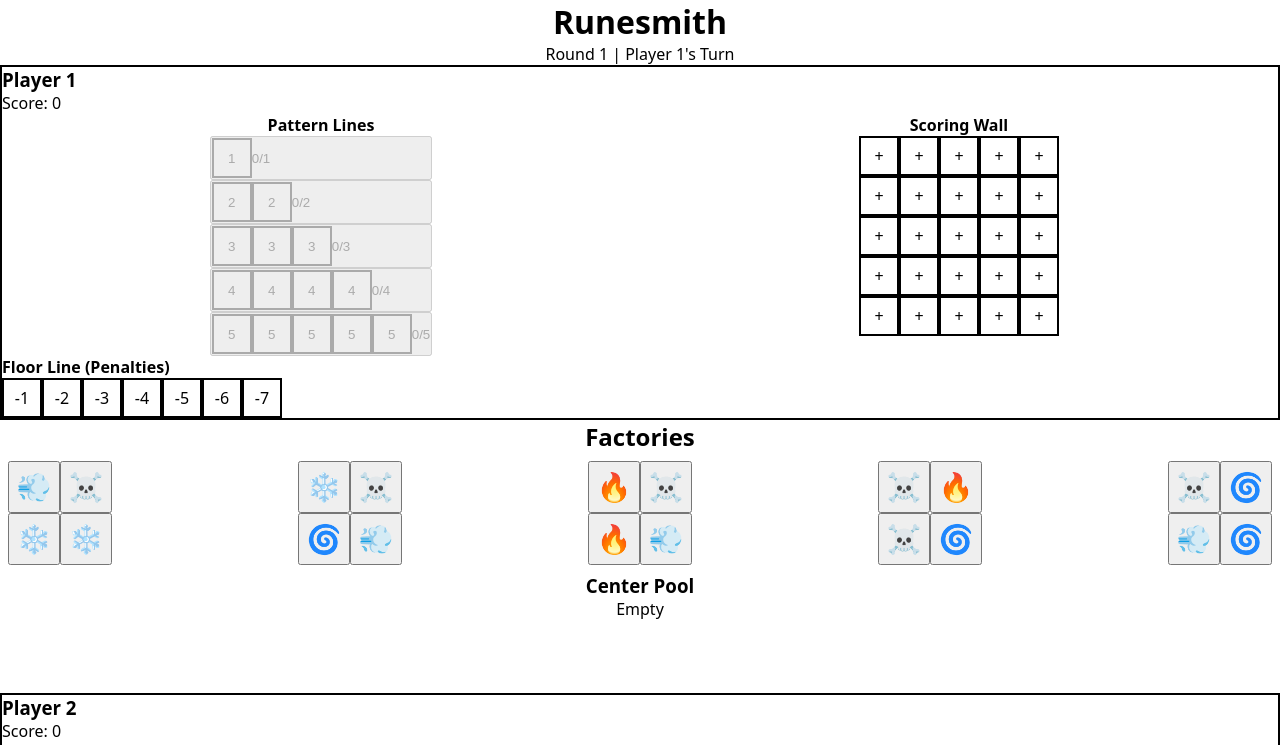
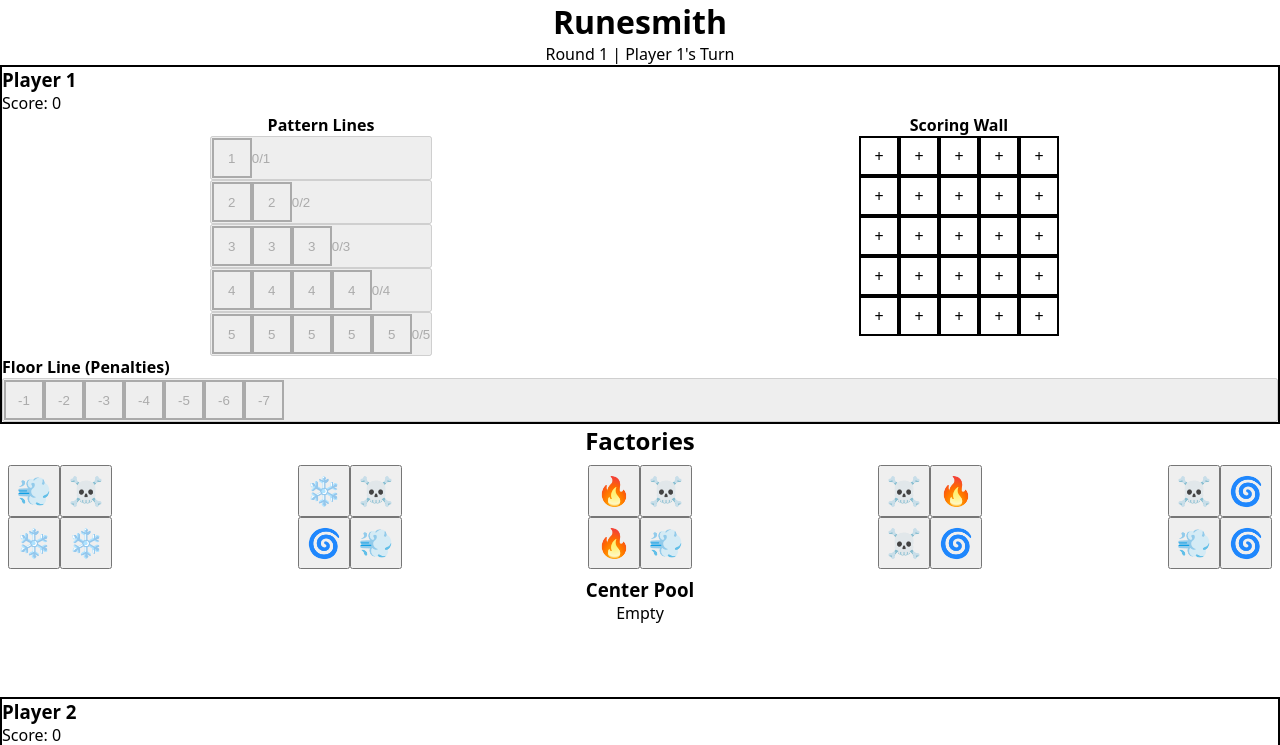
Before and after one commit to vlad92z/necromancer-web, a React (Vite) app: page / in a window 1280 px wide. Shown: the top 745 px of the page. Built offline with nearby package versions, Linux system fonts and the light colour scheme.

Commit message:
Add ability to place runes in floor line
Introduces a new action and UI for players to discard selected runes to the floor line, incurring penalties. Updates GameBoard, PlayerBoard, useGameActions, and gameStore to support this feature and handle round transitions if all pools are empty.

```diff
--- a/src/features/gameplay/components/GameBoard.tsx
+++ b/src/features/gameplay/components/GameBoard.tsx
@@ -14,7 +14,7 @@ interface GameBoardProps {
 
 export function GameBoard({ gameState }: GameBoardProps) {
   const { players, factories, centerPool, currentPlayerIndex, selectedRunes, turnPhase } = gameState;
-  const { draftRune, draftFromCenter, placeRunes } = useGameActions();
+  const { draftRune, draftFromCenter, placeRunes, placeRunesInFloor } = useGameActions();
 
   const isDraftPhase = turnPhase === 'draft';
   const hasSelectedRunes = selectedRunes.length > 0;
@@ -37,6 +37,7 @@ export function GameBoard({ gameState }: GameBoardProps) {
             player={players[0]}
             isActive={currentPlayerIndex === 0}
             onPlaceRunes={currentPlayerIndex === 0 ? placeRunes : undefined}
+            onPlaceRunesInFloor={currentPlayerIndex === 0 ? placeRunesInFloor : undefined}
             selectedRuneType={currentPlayerIndex === 0 ? selectedRuneType : null}
             canPlace={currentPlayerIndex === 0 && hasSelectedRunes}
           />
@@ -129,6 +130,7 @@ export function GameBoard({ gameState }: GameBoardProps) {
             player={players[1]}
             isActive={currentPlayerIndex === 1}
             onPlaceRunes={currentPlayerIndex === 1 ? placeRunes : undefined}
+            onPlaceRunesInFloor={currentPlayerIndex === 1 ? placeRunesInFloor : undefined}
             selectedRuneType={currentPlayerIndex === 1 ? selectedRuneType : null}
             canPlace={currentPlayerIndex === 1 && hasSelectedRunes}
           />
--- a/src/features/gameplay/components/PlayerBoard.tsx
+++ b/src/features/gameplay/components/PlayerBoard.tsx
@@ -11,11 +11,12 @@ interface PlayerBoardProps {
   player: Player;
   isActive: boolean;
   onPlaceRunes?: (patternLineIndex: number) => void;
+  onPlaceRunesInFloor?: () => void;
   selectedRuneType?: RuneType | null;
   canPlace?: boolean;
 }
 
-export function PlayerBoard({ player, isActive, onPlaceRunes, selectedRuneType, canPlace }: PlayerBoardProps) {
+export function PlayerBoard({ player, isActive, onPlaceRunes, onPlaceRunesInFloor, selectedRuneType, canPlace }: PlayerBoardProps) {
   return (
     <div
       className={`
@@ -52,7 +53,18 @@ export function PlayerBoard({ player, isActive, onPlaceRunes, selectedRuneType,
       {/* Floor Line */}
       <div className="mt-4">
         <h4 className="text-sm font-semibold text-gray-300 mb-2">Floor Line (Penalties)</h4>
-        <div className="flex gap-2">
+        <button
+          onClick={onPlaceRunesInFloor}
+          disabled={!canPlace || !onPlaceRunesInFloor}
+          className={`
+            flex gap-2 w-full
+            ${canPlace && onPlaceRunesInFloor ? 'cursor-pointer hover:bg-red-900/20 ring-2 ring-red-500/50' : ''}
+            ${canPlace && onPlaceRunesInFloor ? '' : 'cursor-default'}
+            p-2 rounded-lg transition-all
+            disabled:cursor-not-allowed
+          `}
+          aria-label="Place runes in floor line (take penalties)"
+        >
           {Array(player.floorLine.maxCapacity)
             .fill(null)
             .map((_, index) => (
@@ -76,7 +88,12 @@ export function PlayerBoard({ player, isActive, onPlaceRunes, selectedRuneType,
                 )}
               </div>
             ))}
-        </div>
+        </button>
+        {canPlace && onPlaceRunesInFloor && (
+          <div className="text-xs text-gray-400 mt-1 text-center">
+            Click to discard runes here (penalties)
+          </div>
+        )}
       </div>
     </div>
   );
--- a/src/hooks/useGameActions.ts
+++ b/src/hooks/useGameActions.ts
@@ -9,6 +9,7 @@ export function useGameActions() {
   const draftRune = useGameStore((state) => state.draftRune);
   const draftFromCenter = useGameStore((state) => state.draftFromCenter);
   const placeRunes = useGameStore((state) => state.placeRunes);
+  const placeRunesInFloor = useGameStore((state) => state.placeRunesInFloor);
   const endRound = useGameStore((state) => state.endRound);
   const resetGame = useGameStore((state) => state.resetGame);
 
@@ -16,6 +17,7 @@ export function useGameActions() {
     draftRune,
     draftFromCenter,
     placeRunes,
+    placeRunesInFloor,
     endRound,
     resetGame,
   };
--- a/src/state/gameStore.ts
+++ b/src/state/gameStore.ts
@@ -12,6 +12,7 @@ interface GameStore extends GameState {
   draftRune: (factoryId: string, runeType: RuneType) => void;
   draftFromCenter: (runeType: RuneType) => void;
   placeRunes: (patternLineIndex: number) => void;
+  placeRunesInFloor: () => void;
   endRound: () => void;
   resetGame: () => void;
 }
@@ -149,6 +150,58 @@ export const useGameStore = create<GameStore>((set) => ({
     });
   },
 
+  placeRunesInFloor: () => {
+    set((state) => {
+      const { selectedRunes, currentPlayerIndex } = state;
+
+      // No runes selected, do nothing
+      if (selectedRunes.length === 0) return state;
+
+      const currentPlayer = state.players[currentPlayerIndex];
+
+      // Add all selected runes to floor line
+      const updatedFloorLine = {
+        ...currentPlayer.floorLine,
+        runes: [...currentPlayer.floorLine.runes, ...selectedRunes],
+      };
+
+      // Update player
+      const updatedPlayers: [typeof currentPlayer, typeof currentPlayer] = [
+        ...state.players,
+      ] as [typeof currentPlayer, typeof currentPlayer];
+
+      updatedPlayers[currentPlayerIndex] = {
+        ...currentPlayer,
+        floorLine: updatedFloorLine,
+      };
+
+      // Switch to next player (alternate between 0 and 1)
+      const nextPlayerIndex = currentPlayerIndex === 0 ? 1 : 0;
+
+      // Check if round should end (all factories and center empty)
+      const allFactoriesEmpty = state.factories.every((f) => f.runes.length === 0);
+      const centerEmpty = state.centerPool.length === 0;
+      const shouldEndRound = allFactoriesEmpty && centerEmpty;
+
+      const newState = {
+        ...state,
+        players: updatedPlayers,
+        selectedRunes: [],
+        turnPhase: shouldEndRound ? ('scoring' as const) : ('draft' as const),
+        currentPlayerIndex: nextPlayerIndex as 0 | 1,
+      };
+
+      // If round ends, trigger scoring immediately
+      if (shouldEndRound) {
+        setTimeout(() => {
+          useGameStore.getState().endRound();
+        }, 0);
+      }
+
+      return newState;
+    });
+  },
+
   endRound: () => {
     set((state) => {
       console.log('End of round scoring...');
```
